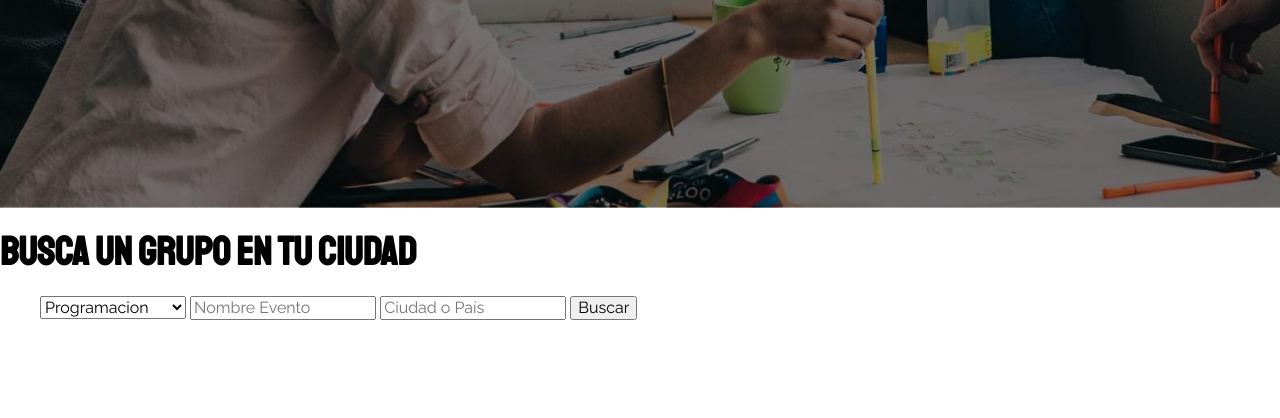
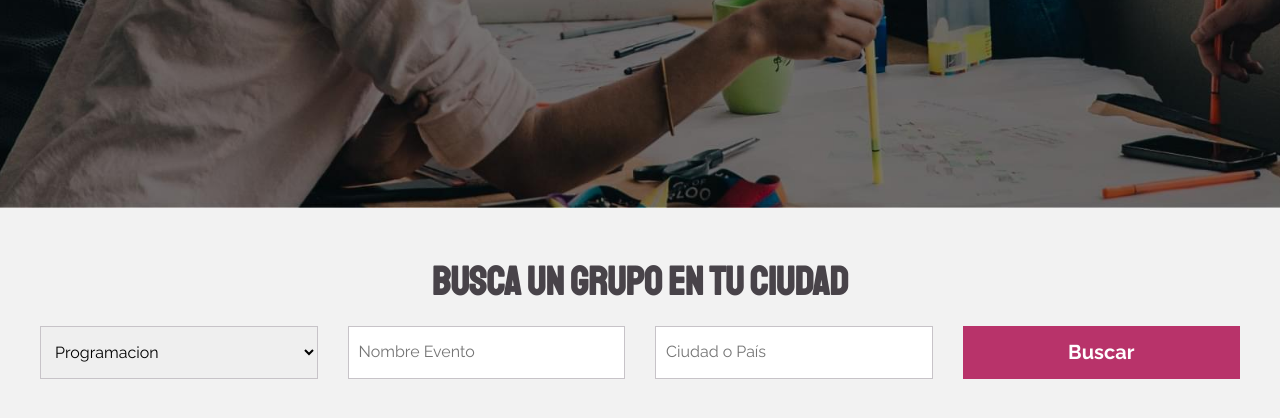
Before and after one commit to xandro2021/Meeti01, a website: page index.html in a window 1280 px wide. Shown: the part 524-942 px from the top of the page. Before the commit the page ends 844 px from the top, so only its background shows below. Drawn offline with Linux system fonts and the light colour scheme.

Commit message:
Finish styling the form section

```diff
--- a/src/scss/base/_mixins.scss
+++ b/src/scss/base/_mixins.scss
@@ -42,7 +42,7 @@
     }
 }
 
-@mixin grid($columnas, $espaciado ) {
+@mixin grid($columnas, $espaciado) {
     display: grid;
     gap: $espaciado;
     grid-template-columns: repeat($columnas, 1fr);
--- /dev/null
+++ b/src/scss/ui/contenido/_busqueda.scss
@@ -0,0 +1,37 @@
+@use "base/variables" as v;
+@use "base/mixins" as m;
+
+.busqueda {
+    background-color: v.$grisClaro;
+    padding: 5rem 0;
+
+    &__heading {
+        text-align: center;
+        margin: 0;
+        color: v.$gris;
+    }
+}
+
+.formulario {
+    margin-top: 2rem;
+    display: flex;
+    flex-direction: column;
+
+    @include m.tablet {
+        @include m.grid(4, 3rem);
+    }
+
+    &__campo {
+        padding: 1rem;
+        border: 1px lighten(v.$gris, 50%) solid;
+        margin-bottom: 2rem;
+        @include m.tablet {
+            margin-bottom: 0;
+        }
+    }
+
+    &__submit {
+        @include m.boton(v.$primario, v.$blanco);
+        margin-top: 0;
+    }
+}
--- a/src/scss/ui/contenido/_index.scss
+++ b/src/scss/ui/contenido/_index.scss
@@ -1 +1,2 @@
 @forward "hero";
+@forward "busqueda";
```
Also changed, not shown: build/css/app.css, 1 other file.
